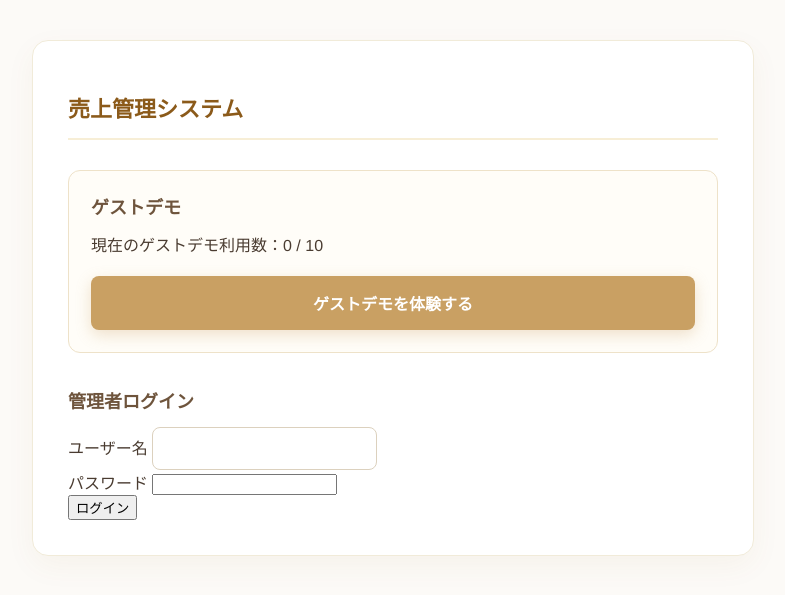
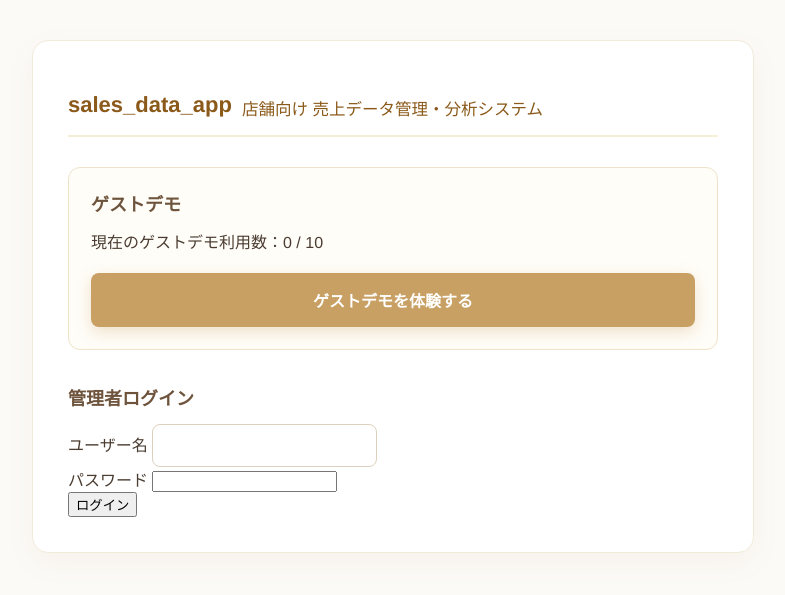
Before and after one commit to tosane932/sales_data_app, a Flask app: page /login in a window 1280 px wide. Shown: the top 595 px of the page, without its empty margins (247-1032 px from the left). Run offline with Flask 3, Linux system fonts and the light colour scheme; data that the repository does not hold is empty; some libraries are stand-ins or nearby versions.

Commit message:
docs: clarify sales data app login title

```diff
--- a/static/style.css
+++ b/static/style.css
@@ -364,6 +364,13 @@ select {
 /* ========================================
    👤 ログイン・ゲストデモ入口
 ======================================== */
+
+h1 span {
+    display: block;
+    font-size: 0.75em;
+    font-weight: normal;
+    margin-top: 0.3em;
+}
 
 .login-page .guest-demo-section {
     margin-bottom: 30px;
--- a/templates/login.html
+++ b/templates/login.html
@@ -3,12 +3,15 @@
 <head>
     <meta charset="UTF-8">
     <meta name="viewport" content="width=device-width, initial-scale=1.0">
-    <title>売上管理システム</title>
+    <title>sales_data_app__店舗向け 売上データ管理・分析システム</title>
     <link rel="stylesheet" href="{{ url_for('static', filename='style.css') }}">
 </head>
 <body class="login-page">
     <main class="container">
-        <h1>売上管理システム</h1>
+        <h1>
+            sales_data_app<br>
+            <span>店舗向け 売上データ管理・分析システム</span>
+        </h1>
 
         <section class="guest-demo-section" aria-labelledby="guest-demo-heading">
             <h2 id="guest-demo-heading">ゲストデモ</h2>
```
